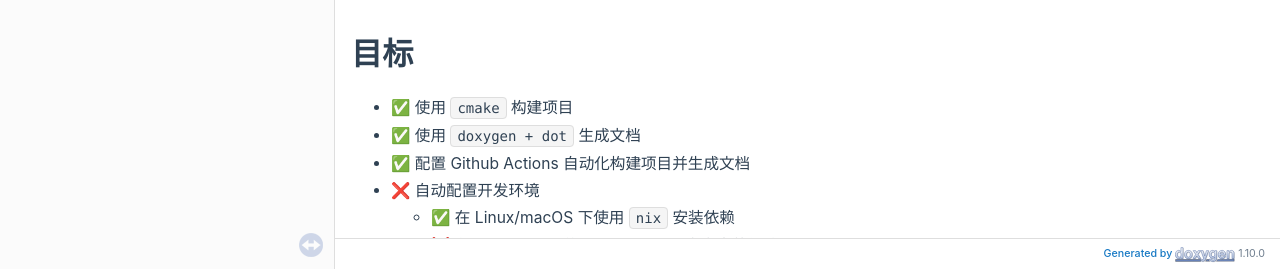
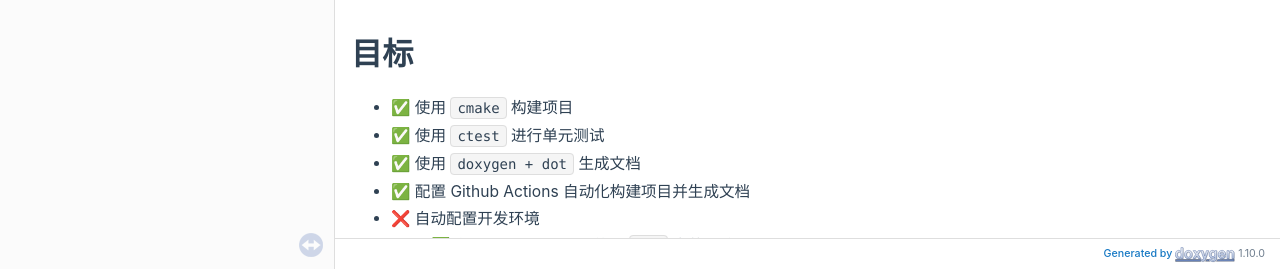
Before and after one commit to HamPepper/template-project-cpp, a plain HTML site: page index.html in a window 1280 px wide. Shown: the part 531-800 px from the top of the page. Drawn offline with Linux system fonts and the light colour scheme; a script that the page names is missing.

Commit message:
Deploying to gh-pages from @ HamPepper/template-project-cpp@13d3bab65011ec01e5ef929d50228f93cbf455d0 🚀

```diff
--- a/index.html
+++ b/index.html
@@ -102,6 +102,7 @@ $(function(){initNavTree('index.html',''); initResizable(); });
 目标</h1>
 <ul>
 <li>✅ 使用 <code>cmake</code> 构建项目</li>
+<li>✅ 使用 <code>ctest</code> 进行单元测试</li>
 <li>✅ 使用 <code>doxygen + dot</code> 生成文档</li>
 <li>✅ 配置 Github Actions 自动化构建项目并生成文档</li>
 <li>❌ 自动配置开发环境<ul>
```
